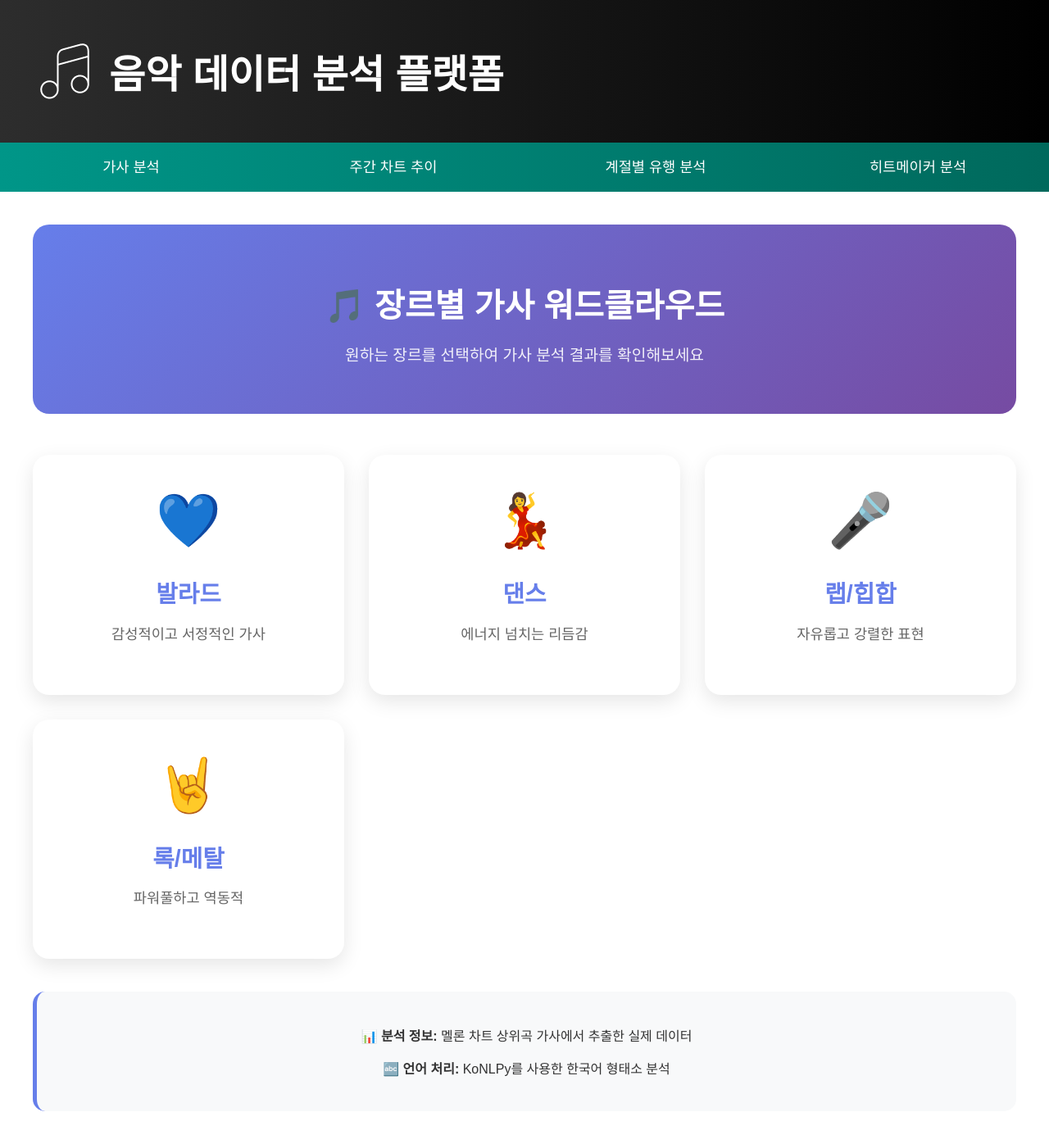
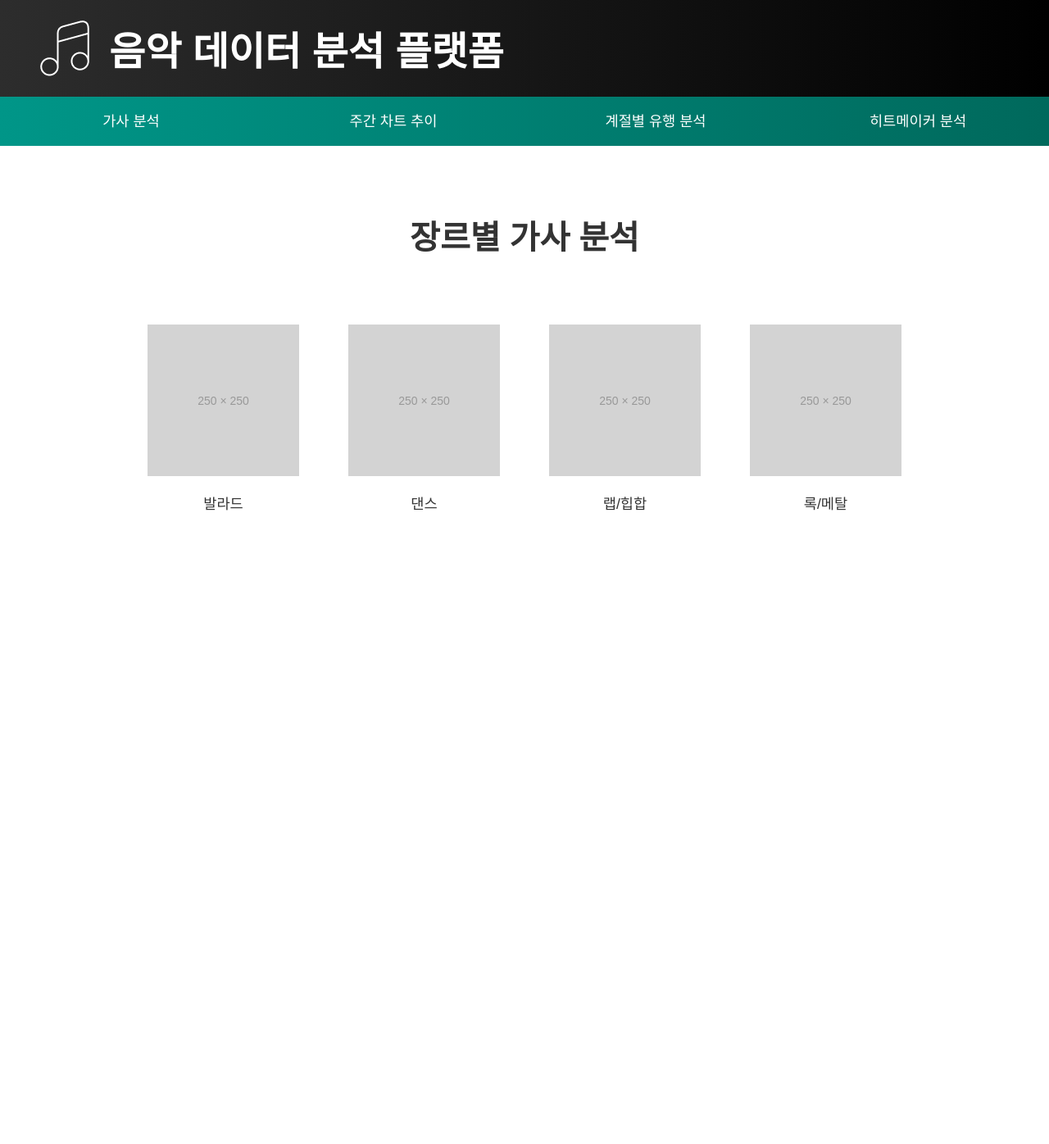
Before and after one commit to DE7-Bitstream/project-1, a Django app: page /lyrics/ in a window 1280 px wide. Shown: the whole page at 82% size. After the commit the page ends 623 px from the top, so only its background shows below. Run offline with Django 5.2, Linux system fonts and the light colour scheme.

Commit message:
템플릿수정

```diff
--- a/web/lyrics/templates/lyrics/index.html
+++ b/web/lyrics/templates/lyrics/index.html
@@ -4,114 +4,129 @@
 {% block content %}
 <!-- 메인 헤더 -->
 <div class="main-header">
-    <h1>🎵 장르별 가사 워드클라우드</h1>
-    <p>원하는 장르를 선택하여 가사 분석 결과를 확인해보세요</p>
+    <h1>장르별 가사 분석</h1>
 </div>
 
 <!-- 장르 선택 그리드 -->
-<div class="genre-selection-grid">
-    <a href="{% url 'wordcloud' %}?genre=발라드" class="genre-card">
-        <div class="genre-icon">💙</div>
-        <h3>발라드</h3>
-        <p>감성적이고 서정적인 가사</p>
+<div class="genre-grid">
+    <a href="{% url 'wordcloud' %}?genre=발라드" class="genre-item">
+        <div class="genre-image">
+            <!-- 이미지 대신 placeholder -->
+        </div>
+        <div class="genre-label">발라드</div>
     </a>
 
-    <a href="{% url 'wordcloud' %}?genre=댄스" class="genre-card">
-        <div class="genre-icon">💃</div>
-        <h3>댄스</h3>
-        <p>에너지 넘치는 리듬감</p>
+    <a href="{% url 'wordcloud' %}?genre=댄스" class="genre-item">
+        <div class="genre-image">
+            <!-- 이미지 대신 placeholder -->
+        </div>
+        <div class="genre-label">댄스</div>
     </a>
 
-    <a href="{% url 'wordcloud' %}?genre=랩_힙합" class="genre-card">
-        <div class="genre-icon">🎤</div>
-        <h3>랩/힙합</h3>
-        <p>자유롭고 강렬한 표현</p>
+    <a href="{% url 'wordcloud' %}?genre=랩_힙합" class="genre-item">
+        <div class="genre-image">
+            <!-- 이미지 대신 placeholder -->
+        </div>
+        <div class="genre-label">랩/힙합</div>
     </a>
 
-    <a href="{% url 'wordcloud' %}?genre=록_메탈" class="genre-card">
-        <div class="genre-icon">🤘</div>
-        <h3>록/메탈</h3>
-        <p>파워풀하고 역동적</p>
+    <a href="{% url 'wordcloud' %}?genre=록_메탈" class="genre-item">
+        <div class="genre-image">
+            <!-- 이미지 대신 placeholder -->
+        </div>
+        <div class="genre-label">록/메탈</div>
     </a>
 </div>
 
-<div class="info-box">
-    <p><strong>📊 분석 정보:</strong> 멜론 차트 상위곡 가사에서 추출한 실제 데이터</p>
-    <p><strong>🔤 언어 처리:</strong> KoNLPy를 사용한 한국어 형태소 분석</p>
-</div>
+<style>
+/* 전체 초기화 */
+* {
+    margin: 0;
+    padding: 0;
+    box-sizing: border-box;
+}
 
-<style>
+/* 메인 헤더 */
 .main-header {
     text-align: center;
-    margin-bottom: 50px;
-    padding: 40px;
-    background: linear-gradient(135deg, #667eea 0%, #764ba2 100%);
-    color: white;
-    border-radius: 20px;
+    margin-bottom: 80px;
+    padding-top: 40px;
 }
 
 .main-header h1 {
-    font-size: 2.5em;
-    margin-bottom: 15px;
+    font-size: 2.5rem;
+    color: #333;
+    font-weight: 600;
+    margin: 0;
 }
 
-.main-header p {
-    font-size: 1.2em;
-    opacity: 0.9;
+/* 장르 그리드 */
+.genre-grid {
+    display: grid;
+    grid-template-columns: repeat(4, 1fr);
+    gap: 60px;
+    max-width: 1000px;
+    margin: 0 auto;
+    padding: 0 40px;
 }
 
-.genre-selection-grid {
-    display: grid;
-    grid-template-columns: repeat(auto-fit, minmax(300px, 1fr));
-    gap: 30px;
-    margin: 40px 0;
+/* 장르 아이템 */
+.genre-item {
+    text-decoration: none;
+    color: #333;
+    text-align: center;
+    transition: transform 0.2s ease;
 }
 
-.genre-card {
-    background: white;
-    border-radius: 20px;
-    padding: 40px 30px;
-    text-align: center;
-    text-decoration: none;
-    color: #333;
-    box-shadow: 0 8px 25px rgba(0,0,0,0.1);
-    transition: all 0.3s ease;
-    border: 3px solid transparent;
-}
-
-.genre-card:hover {
-    transform: translateY(-10px);
-    box-shadow: 0 20px 40px rgba(102, 126, 234, 0.3);
-    border-color: #667eea;
+.genre-item:hover {
+    transform: translateY(-5px);
     text-decoration: none;
     color: #333;
 }
 
-.genre-icon {
-    font-size: 4em;
+/* 장르 이미지 (빈 박스) */
+.genre-image {
+    width: 100%;
+    aspect-ratio: 1;
+    background-color: #D3D3D3;
+    border-radius: 0;
     margin-bottom: 20px;
+    display: flex;
+    align-items: center;
+    justify-content: center;
+    color: #999;
+    font-size: 14px;
 }
 
-.genre-card h3 {
-    color: #667eea;
-    font-size: 1.8em;
-    margin-bottom: 15px;
-    font-weight: bold;
+.genre-image::before {
+    content: "250 × 250";
 }
 
-.genre-card p {
-    color: #666;
-    font-size: 1.1em;
-    line-height: 1.5;
+/* 장르 라벨 */
+.genre-label {
+    font-size: 1.1rem;
+    color: #333;
+    font-weight: 400;
 }
 
-.info-box {
-    text-align: center;
-    margin-top: 40px;
-    padding: 25px;
-    background: #f8f9fa;
-    border-radius: 15px;
-    border-left: 5px solid #667eea;
+/* 반응형 */
+@media (max-width: 768px) {
+    .genre-grid {
+        grid-template-columns: repeat(2, 1fr);
+        gap: 40px;
+        padding: 0 20px;
+    }
+
+    .main-header h1 {
+        font-size: 2rem;
+    }
+}
+
+@media (max-width: 480px) {
+    .genre-grid {
+        grid-template-columns: 1fr;
+        gap: 30px;
+    }
 }
 </style>
 {% endblock %}
```
Also changed, not shown: web/lyrics/templates/lyrics/wordcloud.html (added, +123 -0 lines), 3 other files.
